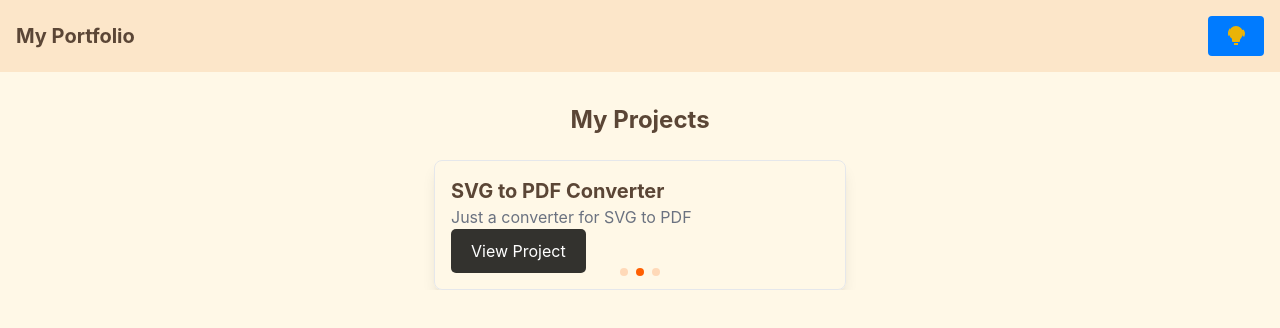
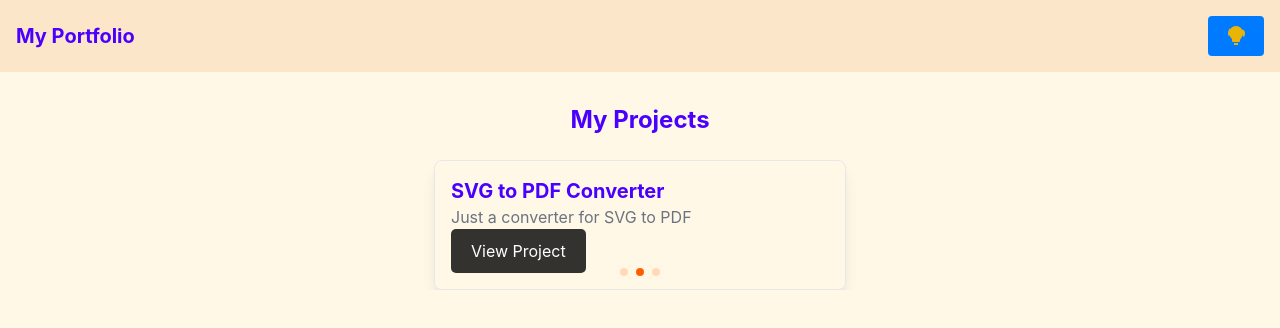
Before and after one commit to Jettik1/my-portfolio, a React (Create React App) app: page / in a window 1280 px wide. Shown: the top 328 px of the page. Built offline with nearby package versions, Linux system fonts and the light colour scheme.

Commit message:
add a daisyUI

```diff
--- a/package.json
+++ b/package.json
@@ -4,6 +4,7 @@
   "private": true,
   "dependencies": {
     "cra-template": "1.2.0",
+    "daisyui": "^4.12.23",
     "react": "^19.0.0",
     "react-dom": "^19.0.0",
     "react-scripts": "5.0.1",
--- a/tailwind.config.js
+++ b/tailwind.config.js
@@ -23,6 +23,6 @@ module.exports = {
       },
     },
   },
-  plugins: [],
+  plugins: [require('daisyui')],
   darkMode: 'class', // Включаем переключение темы через класс
 }
```
Also changed, not shown: 1 other file (tests, documents, lock files or other folders).
